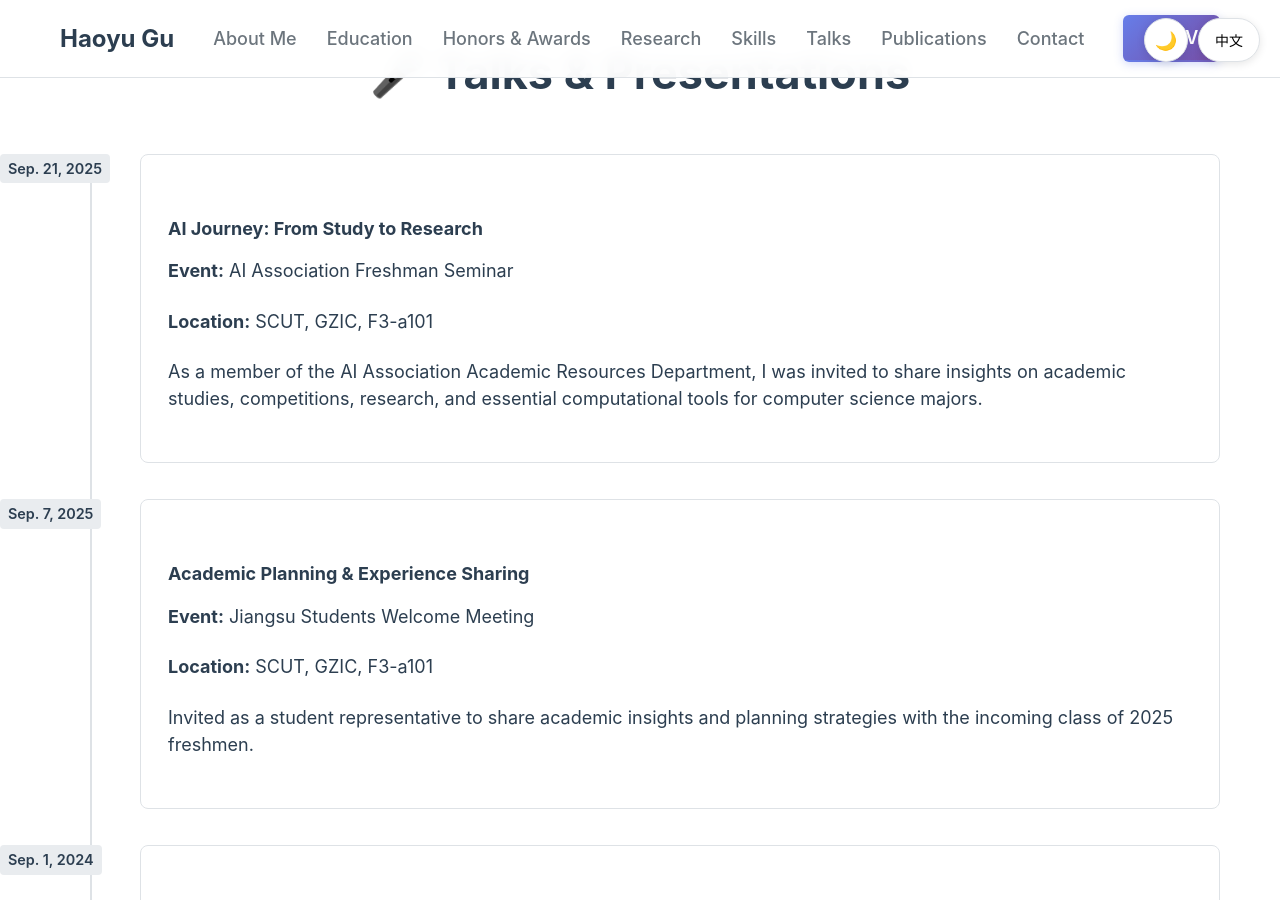
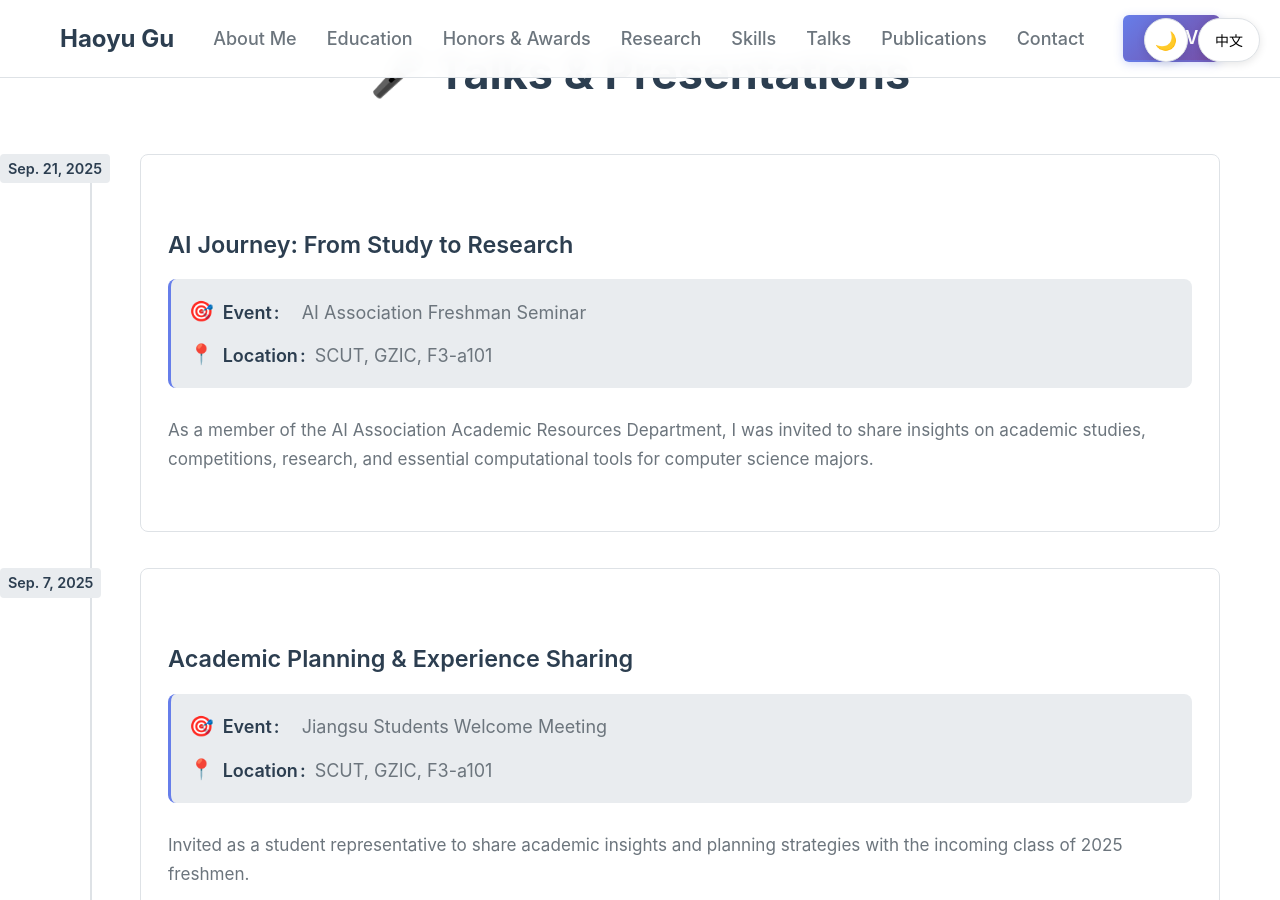
Before and after one commit to Haoyu-Gu/haoyu-gu.github.io, a Jekyll site: the page built from index.html, in a window 1280 px wide and 900 px high, scrolled down 8807 px. Built offline with Jekyll 4.4.1, drawn with Linux system fonts in a browser that asks for light colours; some of the changed text lies outside the part shown.

Commit message:
美化演讲部分格式：添加图标、优化布局和增强可读性

```diff
--- a/assets/css/custom.css
+++ b/assets/css/custom.css
@@ -1081,3 +1081,87 @@ html {
 [data-theme="dark"] .cv-download-btn:hover {
   color: white !important;
 }
+
+/* Talk & Presentations enhanced formatting */
+.talk-title {
+  color: var(--text-primary);
+  font-size: 1.3rem;
+  font-weight: 600;
+  margin-bottom: 1rem;
+  line-height: 1.4;
+}
+
+.talk-meta {
+  display: flex;
+  flex-direction: column;
+  gap: 0.75rem;
+  margin-bottom: 1rem;
+  padding: 1rem;
+  background: var(--bg-accent);
+  border-radius: 8px;
+  border-left: 3px solid #667eea;
+}
+
+.talk-meta-item {
+  display: flex;
+  align-items: center;
+  gap: 0.5rem;
+  flex-wrap: wrap;
+}
+
+.meta-icon {
+  font-size: 1.1rem;
+  flex-shrink: 0;
+}
+
+.meta-label {
+  font-weight: 600;
+  color: var(--text-primary);
+  min-width: 70px;
+  flex-shrink: 0;
+}
+
+.meta-label::after {
+  content: ':';
+  margin-left: 2px;
+}
+
+.meta-value {
+  color: var(--text-secondary);
+  flex: 1;
+  min-width: 0;
+}
+
+.talk-description {
+  color: var(--text-secondary);
+  line-height: 1.7;
+  margin-top: 1rem;
+  padding: 0.5rem 0;
+  font-size: 0.95rem;
+}
+
+/* Responsive adjustments for talks */
+@media (max-width: 768px) {
+  .talk-meta {
+    padding: 0.75rem;
+  }
+
+  .meta-label {
+    min-width: 60px;
+    font-size: 0.9rem;
+  }
+
+  .meta-value {
+    font-size: 0.9rem;
+  }
+
+  .talk-title {
+    font-size: 1.15rem;
+  }
+}
+
+/* Dark theme for talk meta */
+[data-theme="dark"] .talk-meta {
+  background: var(--bg-accent);
+  border-left-color: #8b9aee;
+}
--- a/index.html
+++ b/index.html
@@ -283,10 +283,20 @@ title: "Haoyu Gu - Personal Portfolio"
     <div class="timeline-item">
       <div class="timeline-date">Sep. 21, 2025</div>
       <div class="timeline-content">
-        <h3 data-lang='{"en": "AI Journey: From Study to Research", "zh": "AI学习之路：从学业到科研"}'>AI Journey: From Study to Research</h3>
-        <p><strong data-lang='{"en": "Event:", "zh": "活动："}'>Event:</strong> <span data-lang='{"en": "AI Association Freshman Seminar", "zh": "人工智能协会新生讲座"}'>AI Association Freshman Seminar</span></p>
-        <p><strong data-lang='{"en": "Location:", "zh": "地点："}'>Location:</strong> <span data-lang='{"en": "SCUT, GZIC, F3-a101", "zh": "华南理工大学 广州国际校区 F3-a101"}'>SCUT, GZIC, F3-a101</span></p>
-        <p data-lang='{"en": "As a member of the AI Association Academic Resources Department, I was invited to share insights on academic studies, competitions, research, and essential computational tools for computer science majors.", "zh": "作为人工智能协会学术资源部的成员，受邀参加活动分享，重点介绍大学期间的学业、竞赛、科研以及部分计算机类专业的研究工具。"}'>
+        <h3 class="talk-title" data-lang='{"en": "AI Journey: From Study to Research", "zh": "AI学习之路：从学业到科研"}'>AI Journey: From Study to Research</h3>
+        <div class="talk-meta">
+          <div class="talk-meta-item">
+            <span class="meta-icon">🎯</span>
+            <span class="meta-label" data-lang='{"en": "Event", "zh": "活动"}'>Event</span>
+            <span class="meta-value" data-lang='{"en": "AI Association Freshman Seminar", "zh": "人工智能协会新生讲座"}'>AI Association Freshman Seminar</span>
+          </div>
+          <div class="talk-meta-item">
+            <span class="meta-icon">📍</span>
+            <span class="meta-label" data-lang='{"en": "Location", "zh": "地点"}'>Location</span>
+            <span class="meta-value" data-lang='{"en": "SCUT, GZIC, F3-a101", "zh": "华南理工大学 广州国际校区 F3-a101"}'>SCUT, GZIC, F3-a101</span>
+          </div>
+        </div>
+        <p class="talk-description" data-lang='{"en": "As a member of the AI Association Academic Resources Department, I was invited to share insights on academic studies, competitions, research, and essential computational tools for computer science majors.", "zh": "作为人工智能协会学术资源部的成员，受邀参加活动分享，重点介绍大学期间的学业、竞赛、科研以及部分计算机类专业的研究工具。"}'>
           As a member of the AI Association Academic Resources Department, I was invited to share insights on academic studies, competitions, research, and essential computational tools for computer science majors.
         </p>
       </div>
@@ -295,10 +305,20 @@ title: "Haoyu Gu - Personal Portfolio"
     <div class="timeline-item">
       <div class="timeline-date">Sep. 7, 2025</div>
       <div class="timeline-content">
-        <h3 data-lang='{"en": "Academic Planning & Experience Sharing", "zh": "学业规划与经验分享"}'>Academic Planning & Experience Sharing</h3>
-        <p><strong data-lang='{"en": "Event:", "zh": "活动："}'>Event:</strong> <span data-lang='{"en": "Jiangsu Students Welcome Meeting", "zh": "江苏籍新生见面会"}'>Jiangsu Students Welcome Meeting</span></p>
-        <p><strong data-lang='{"en": "Location:", "zh": "地点："}'>Location:</strong> <span data-lang='{"en": "SCUT, GZIC, F3-a101", "zh": "华南理工大学 广州国际校区 F3-a101"}'>SCUT, GZIC, F3-a101</span></p>
-        <p data-lang='{"en": "Invited as a student representative to share academic insights and planning strategies with the incoming class of 2025 freshmen.", "zh": "受邀参加新生见面会，作为学生代表向25级新生分享大学学业方面的心得以及规划。"}'>
+        <h3 class="talk-title" data-lang='{"en": "Academic Planning & Experience Sharing", "zh": "学业规划与经验分享"}'>Academic Planning & Experience Sharing</h3>
+        <div class="talk-meta">
+          <div class="talk-meta-item">
+            <span class="meta-icon">🎯</span>
+            <span class="meta-label" data-lang='{"en": "Event", "zh": "活动"}'>Event</span>
+            <span class="meta-value" data-lang='{"en": "Jiangsu Students Welcome Meeting", "zh": "江苏籍新生见面会"}'>Jiangsu Students Welcome Meeting</span>
+          </div>
+          <div class="talk-meta-item">
+            <span class="meta-icon">📍</span>
+            <span class="meta-label" data-lang='{"en": "Location", "zh": "地点"}'>Location</span>
+            <span class="meta-value" data-lang='{"en": "SCUT, GZIC, F3-a101", "zh": "华南理工大学 广州国际校区 F3-a101"}'>SCUT, GZIC, F3-a101</span>
+          </div>
+        </div>
+        <p class="talk-description" data-lang='{"en": "Invited as a student representative to share academic insights and planning strategies with the incoming class of 2025 freshmen.", "zh": "受邀参加新生见面会，作为学生代表向25级新生分享大学学业方面的心得以及规划。"}'>
           Invited as a student representative to share academic insights and planning strategies with the incoming class of 2025 freshmen.
         </p>
       </div>
@@ -307,10 +327,20 @@ title: "Haoyu Gu - Personal Portfolio"
     <div class="timeline-item">
       <div class="timeline-date">Sep. 1, 2024</div>
       <div class="timeline-content">
-        <h3 data-lang='{"en": "University Life Guide for New Students", "zh": "新生学业生活指导"}'>University Life Guide for New Students</h3>
-        <p><strong data-lang='{"en": "Event:", "zh": "活动："}'>Event:</strong> <span data-lang='{"en": "Jiangsu Students Welcome Meeting", "zh": "江苏籍新生见面会"}'>Jiangsu Students Welcome Meeting</span></p>
-        <p><strong data-lang='{"en": "Location:", "zh": "地点："}'>Location:</strong> <span data-lang='{"en": "SCUT, GZIC, F3-b101", "zh": "华南理工大学 广州国际校区 F3-b101"}'>SCUT, GZIC, F3-b101</span></p>
-        <p data-lang='{"en": "Invited as a student representative to welcome and guide the class of 2024 freshmen, sharing insights on university academic life and providing practical guidance for their college journey.", "zh": "受邀参加新生见面会，作为学生代表向24级新生分享大学学业生活方面的内容，提供指导。"}'>
+        <h3 class="talk-title" data-lang='{"en": "University Life Guide for New Students", "zh": "新生学业生活指导"}'>University Life Guide for New Students</h3>
+        <div class="talk-meta">
+          <div class="talk-meta-item">
+            <span class="meta-icon">🎯</span>
+            <span class="meta-label" data-lang='{"en": "Event", "zh": "活动"}'>Event</span>
+            <span class="meta-value" data-lang='{"en": "Jiangsu Students Welcome Meeting", "zh": "江苏籍新生见面会"}'>Jiangsu Students Welcome Meeting</span>
+          </div>
+          <div class="talk-meta-item">
+            <span class="meta-icon">📍</span>
+            <span class="meta-label" data-lang='{"en": "Location", "zh": "地点"}'>Location</span>
+            <span class="meta-value" data-lang='{"en": "SCUT, GZIC, F3-b101", "zh": "华南理工大学 广州国际校区 F3-b101"}'>SCUT, GZIC, F3-b101</span>
+          </div>
+        </div>
+        <p class="talk-description" data-lang='{"en": "Invited as a student representative to welcome and guide the class of 2024 freshmen, sharing insights on university academic life and providing practical guidance for their college journey.", "zh": "受邀参加新生见面会，作为学生代表向24级新生分享大学学业生活方面的内容，提供指导。"}'>
           Invited as a student representative to welcome and guide the class of 2024 freshmen, sharing insights on university academic life and providing practical guidance for their college journey.
         </p>
       </div>
```
